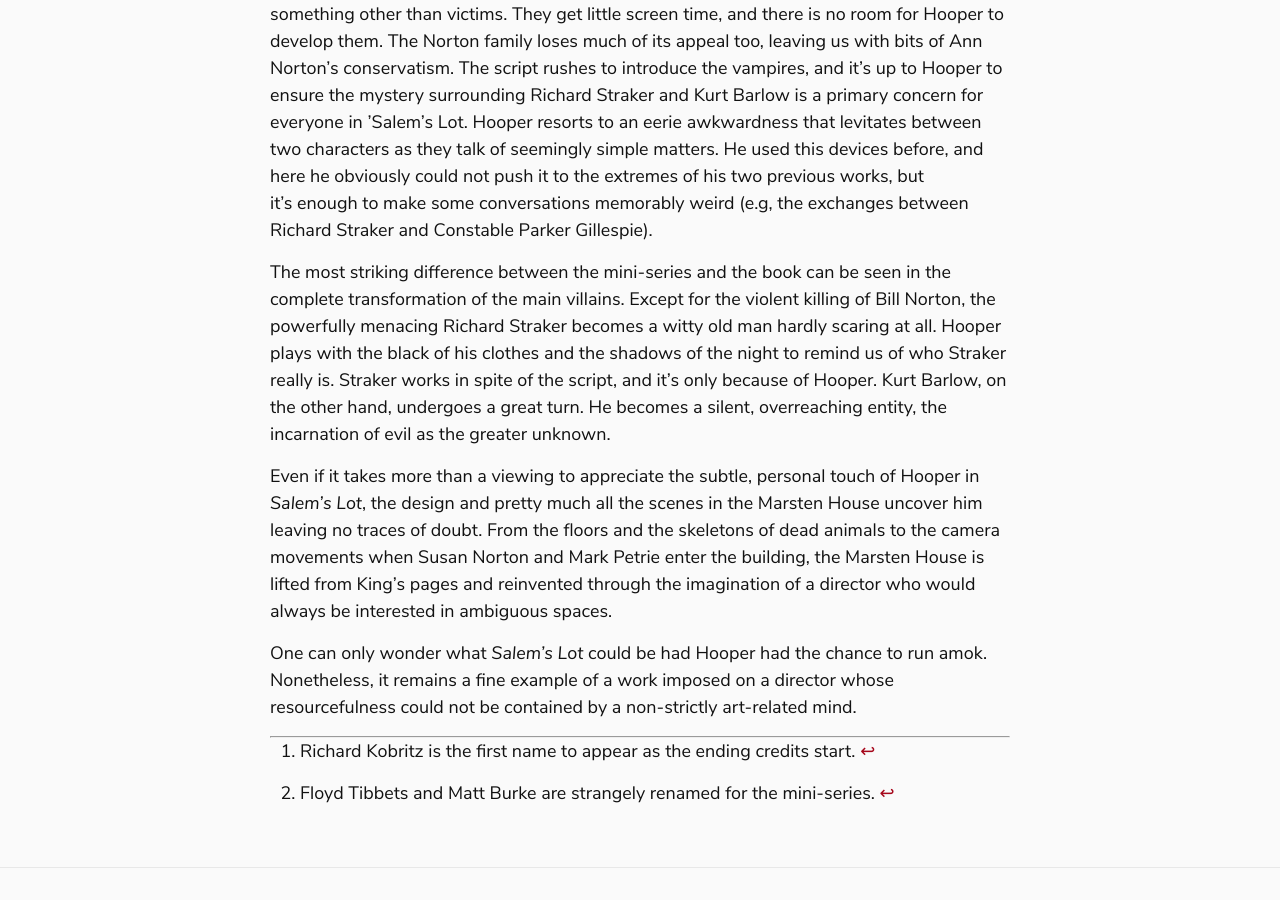
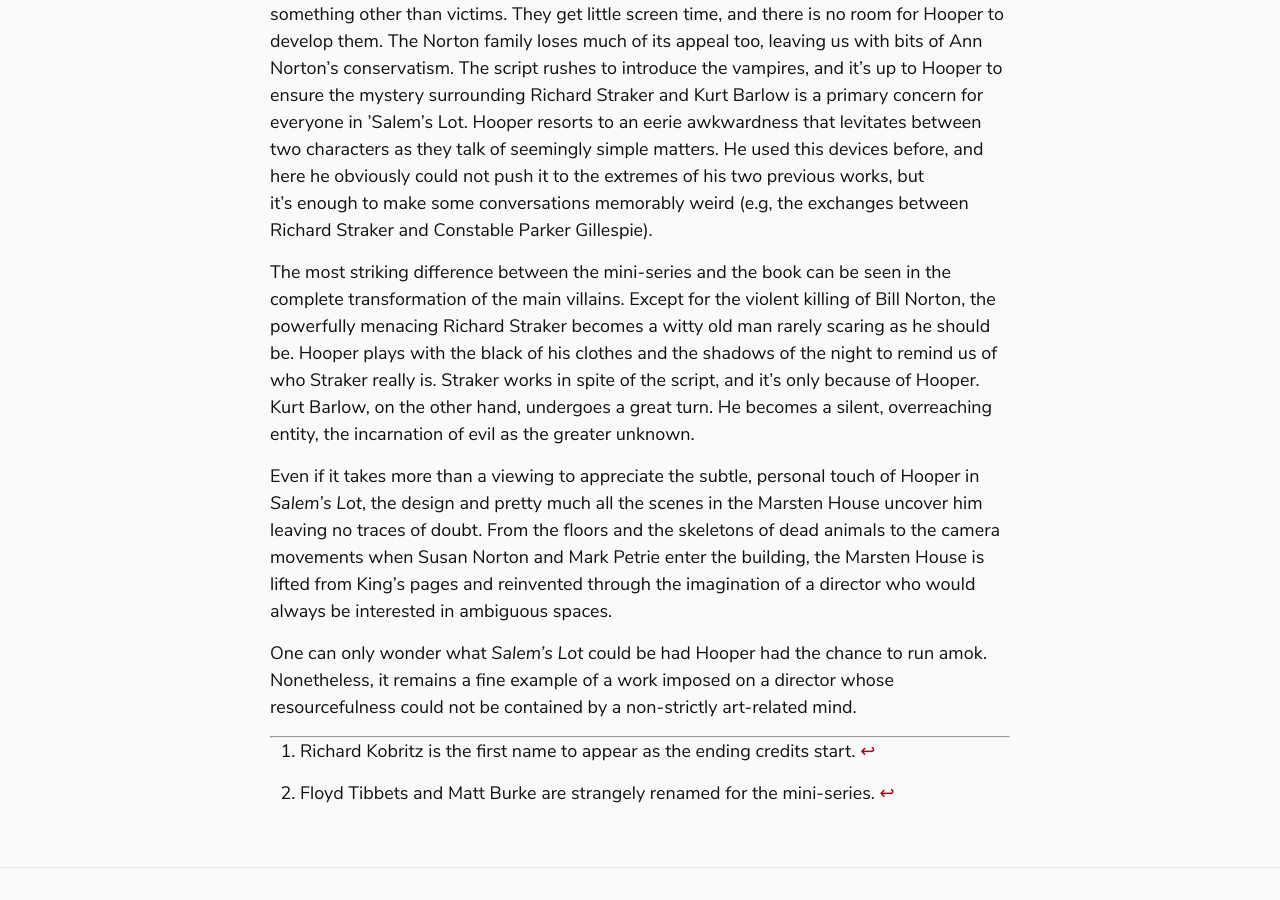
Before and after one commit to manuel-uberti/filmsinwords, a Jekyll site: the page built from _posts/2019-05-28-hooper.md, in a window 1280 px wide and 900 px high, scrolled down 1825 px. Built offline with Jekyll 4.4.1, drawn with Linux system fonts in a browser that asks for light colours; some of the changed text lies outside the part shown.

Commit message:
Fix wording

```diff
--- a/_posts/2019-05-28-hooper.md
+++ b/_posts/2019-05-28-hooper.md
@@ -8,8 +8,8 @@ categories: cinephilia
 No film has ever had a more traumatizing impact on me than *The Texas Chain Saw
 Massacre*. I remember fondly the day I found a lousy Italian DVD, because it
 felt like a smart and lucky move. Two cents for the forbidden fruit. The 14" CRT
-television in my bedroom could hardly contain the power coming from that rotten
-and perverse images.
+television in my bedroom could not contain the power coming from that rotten and
+perverse images.
 
 <!--more-->
 
@@ -75,8 +75,8 @@ the exchanges between Richard Straker and Constable Parker Gillespie).
 The most striking difference between the mini-series and the book can be seen in
 the complete transformation of the main villains. Except for the violent killing
 of Bill Norton, the powerfully menacing Richard Straker becomes a witty old man
-hardly scaring at all. Hooper plays with the black of his clothes and the
-shadows of the night to remind us of who Straker really is. Straker works in
+rarely scaring as he should be. Hooper plays with the black of his clothes and
+the shadows of the night to remind us of who Straker really is. Straker works in
 spite of the script, and it’s only because of Hooper. Kurt Barlow, on the other
 hand, undergoes a great turn. He becomes a silent, overreaching entity, the
 incarnation of evil as the greater unknown.
```
